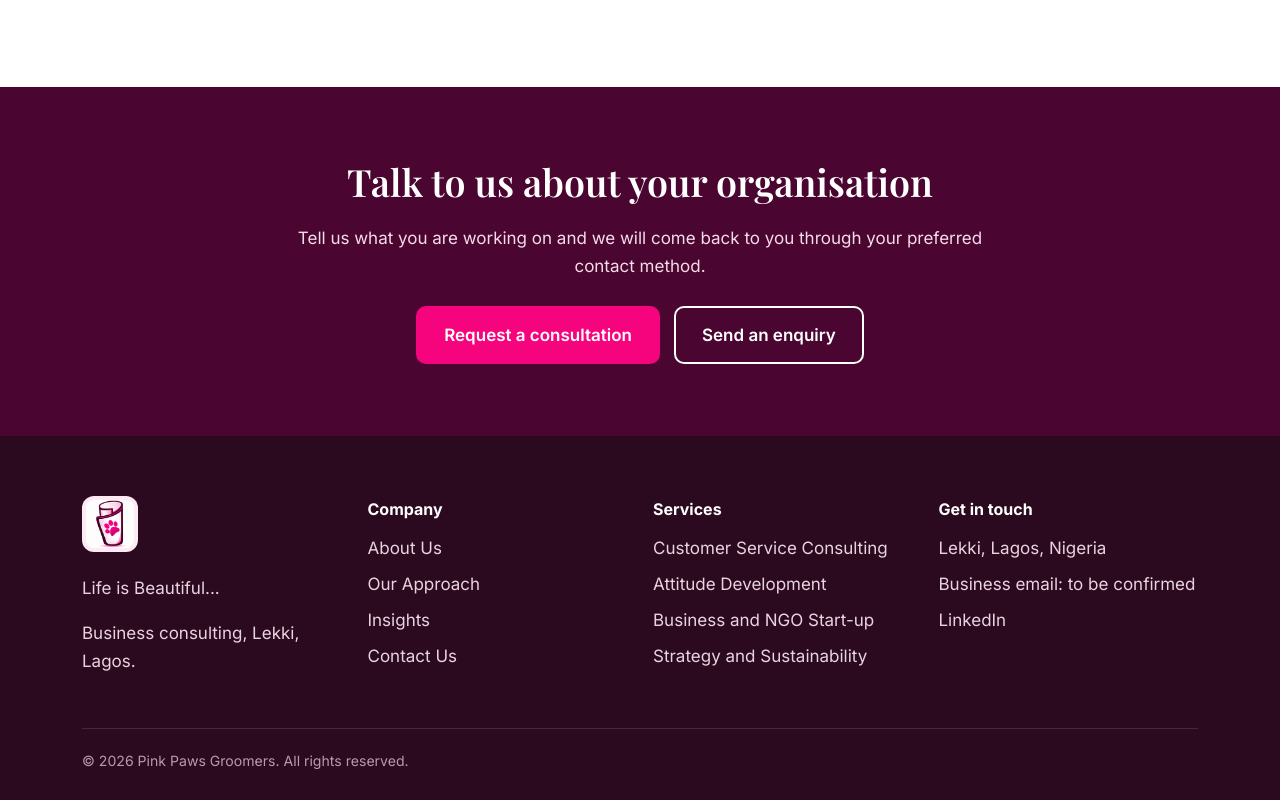
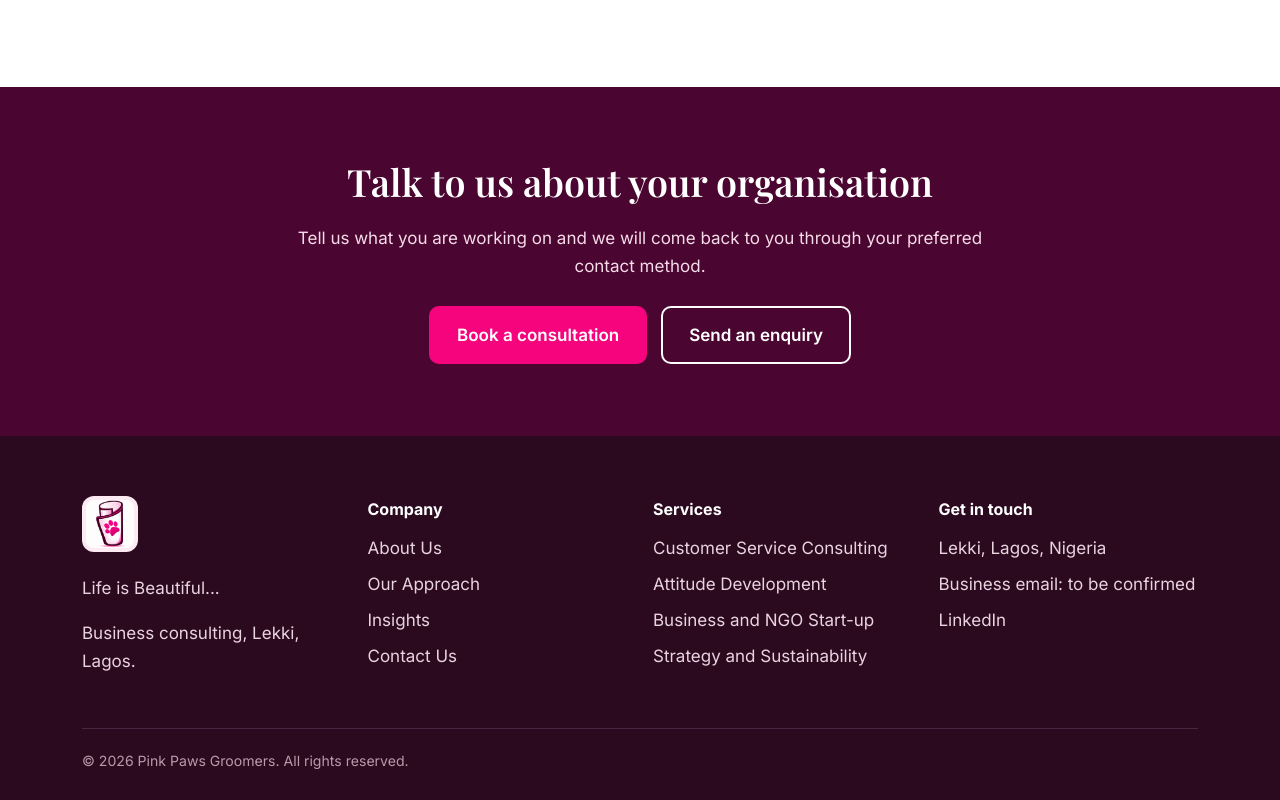
Before and after one commit to sheddzy/pinkpaws, a Next.js app: page / in a window 1280 px wide. Shown: the part 3858-4658 px from the top of the page. Built offline with nearby package versions, Linux system fonts and the light colour scheme; no server answers; a web font is replaced by a local one.

Commit message:
Clarify homepage consultation CTA

```diff
--- a/app/(site)/page.js
+++ b/app/(site)/page.js
@@ -110,7 +110,7 @@ export default async function Home() {
           <h2>Talk to us about your organisation</h2>
           <p>Tell us what you are working on and we will come back to you through your preferred contact method.</p>
           <div className="row" style={{ justifyContent: 'center' }}>
-            <Link href="/contact#consultation" className="btn light">Request a consultation</Link>
+            <Link href="/contact#consultation" className="btn light">Book a consultation</Link>
             <Link href="/contact" className="btn outline-light">Send an enquiry</Link>
           </div>
         </div>
```
